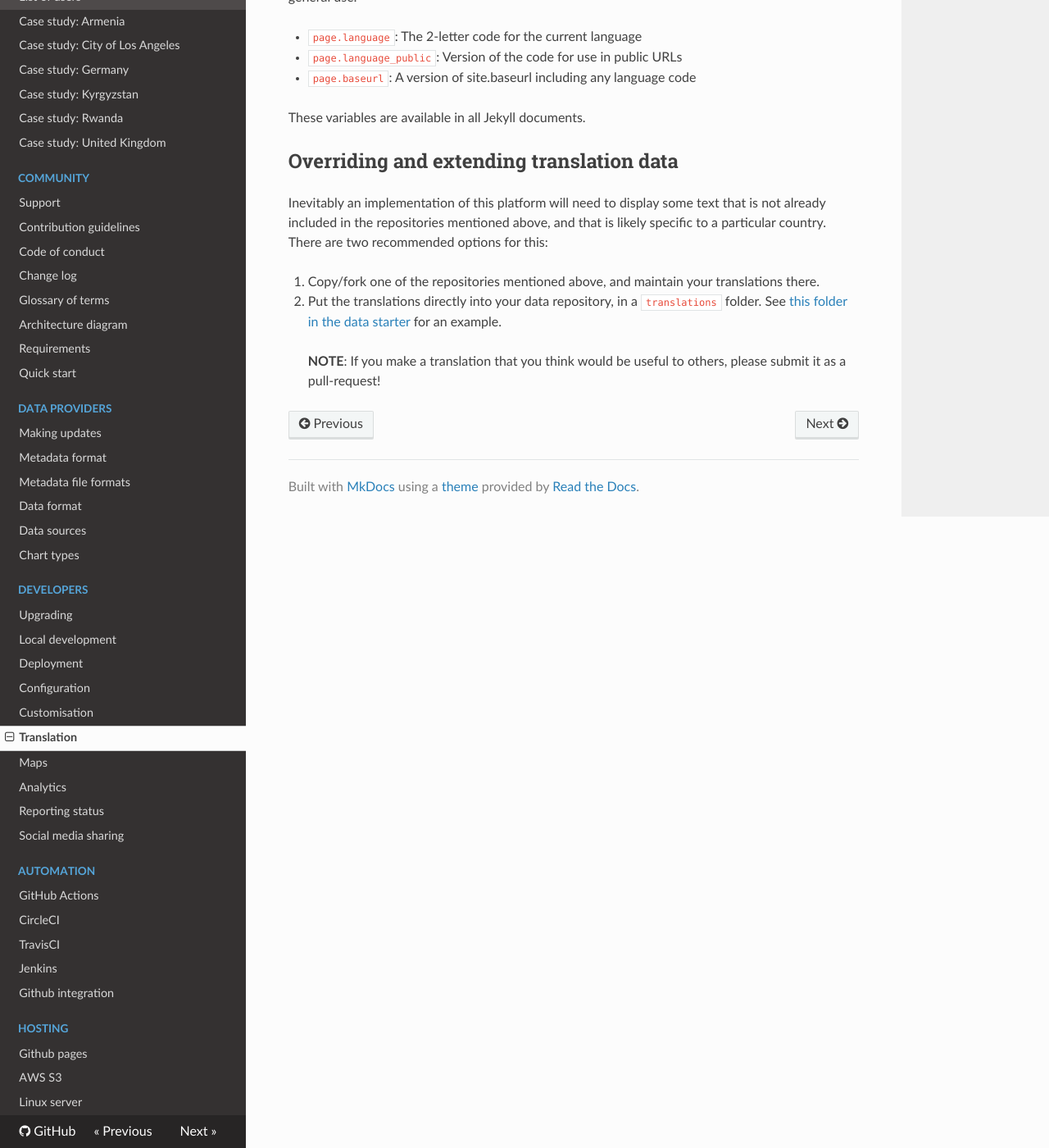
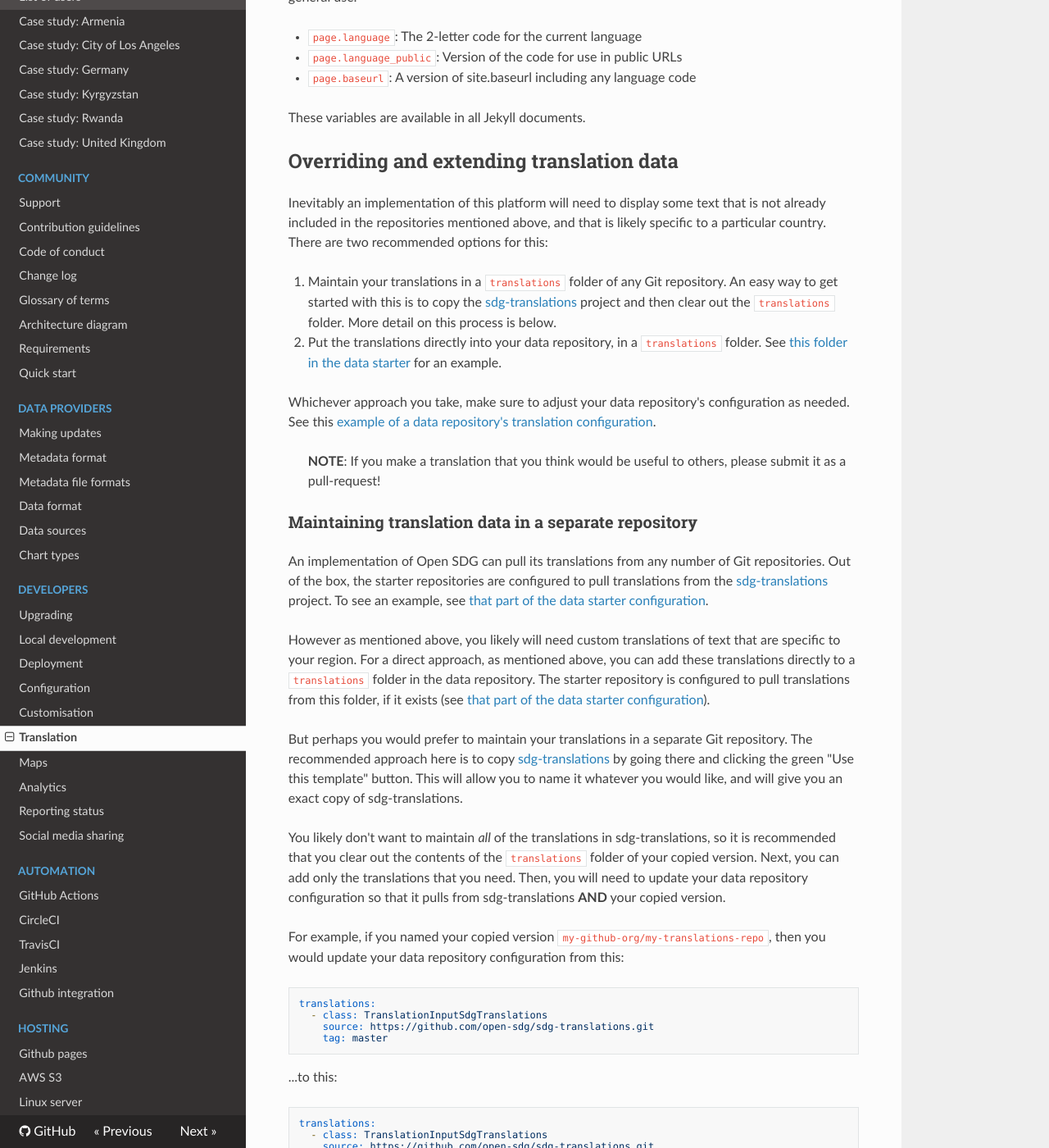
Before and after one commit to open-sdg/open-sdg, an MkDocs documentation site: the page built from docs/translation.md, in a window 1280 px wide and 1400 px high, scrolled down 3829 px. Shown: the whole window at 82% size. Built offline with MkDocs 1.6.1, drawn with Linux system fonts in a browser that asks for light colours; nearby versions of some CDN libraries; old or Windows-style settings are respelled for this version of MkDocs; some of the changed text lies outside the part shown.

Commit message:
Document the process of forking sdg-translations

````diff
--- a/docs/translation.md
+++ b/docs/translation.md
@@ -134,8 +134,57 @@ These variables are available in all Jekyll documents.
 
 Inevitably an implementation of this platform will need to display some text that is not already included in the repositories mentioned above, and that is likely specific to a particular country. There are two recommended options for this:
 
-1. Copy/fork one of the repositories mentioned above, and maintain your translations there.
+1. Maintain your translations in a `translations` folder of any Git repository. An easy way to get started with this is to copy the [sdg-translations](https://github.com/open-sdg/sdg-translations) project and then clear out the `translations` folder. More detail on this process is below.
 2. Put the translations directly into your data repository, in a `translations` folder. See [this folder in the data starter](https://github.com/open-sdg/open-sdg-data-starter/tree/develop/translations) for an example.
+
+Whichever approach you take, make sure to adjust your data repository's configuration as needed. See this [example of a data repository's translation configuration](https://github.com/open-sdg/open-sdg-data-starter/blob/develop/config_data.yml#L66).
 
 > **NOTE**: If you make a translation that you think would be useful to others, please
 > submit it as a pull-request!
+
+### Maintaining translation data in a separate repository
+
+An implementation of Open SDG can pull its translations from any number of Git repositories. Out of the box, the starter repositories are configured to pull translations from the [sdg-translations](https://github.com/open-sdg/sdg-translations) project. To see an example, see [that part of the data starter configuration](https://github.com/open-sdg/open-sdg-data-starter/blob/develop/config_data.yml#L69).
+
+However as mentioned above, you likely will need custom translations of text that are specific to your region. For a direct approach, as mentioned above, you can add these translations directly to a `translations` folder in the data repository. The starter repository is configured to pull translations from this folder, if it exists (see [that part of the data starter configuration](https://github.com/open-sdg/open-sdg-data-starter/blob/develop/config_data.yml#L73)).
+
+But perhaps you would prefer to maintain your translations in a separate Git repository. The recommended approach here is to copy [sdg-translations](https://github.com/open-sdg/sdg-translations) by going there and clicking the green "Use this template" button. This will allow you to name it whatever you would like, and will give you an exact copy of sdg-translations.
+
+You likely don't want to maintain *all* of the translations in sdg-translations, so it is recommended that you clear out the contents of the `translations` folder of your copied version. Next, you can add only the translations that you need. Then, you will need to update your data repository configuration so that it pulls from sdg-translations **AND** your copied version.
+
+For example, if you named your copied version `my-github-org/my-translations-repo`, then you would update your data repository configuration from this:
+
+```
+translations:
+  - class: TranslationInputSdgTranslations
+    source: https://github.com/open-sdg/sdg-translations.git
+    tag: master
+```
+
+...to this:
+
+```
+translations:
+  - class: TranslationInputSdgTranslations
+    source: https://github.com/open-sdg/sdg-translations.git
+    tag: master
+  - class: TranslationInputSdgTranslations
+    source: https://github.com/my-github-org/my-translations-repo.git
+    tag: master
+
+```
+
+Note that because your copied version is *after* the sdg-translations entry, you can "override" anything in the sdg-translations project by duplicating (and changing) it in your copied version.
+
+Also note, as a good practice you should point at "tags" (such as "1.0.0") instead of "branches" (such as "master"). In other words, a better configuration would be something like:
+
+```
+translations:
+  - class: TranslationInputSdgTranslations
+    source: https://github.com/open-sdg/sdg-translations.git
+    tag: 1.0.0
+  - class: TranslationInputSdgTranslations
+    source: https://github.com/my-github-org/my-translations-repo.git
+    tag: 1.0.0
+
+```
````
